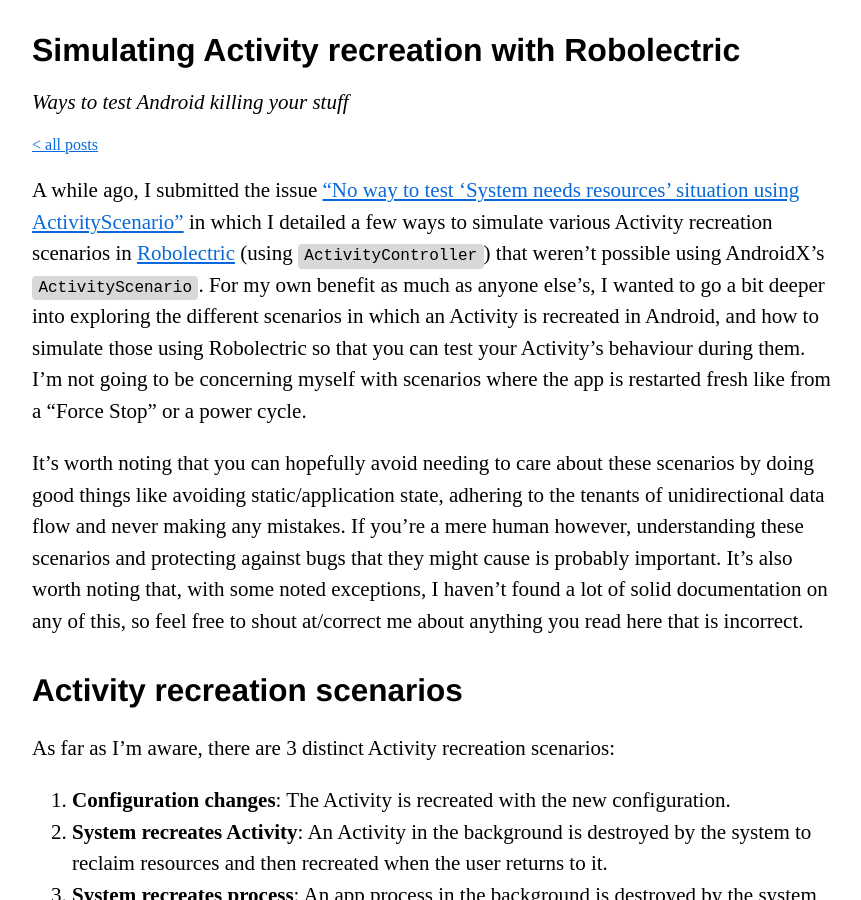
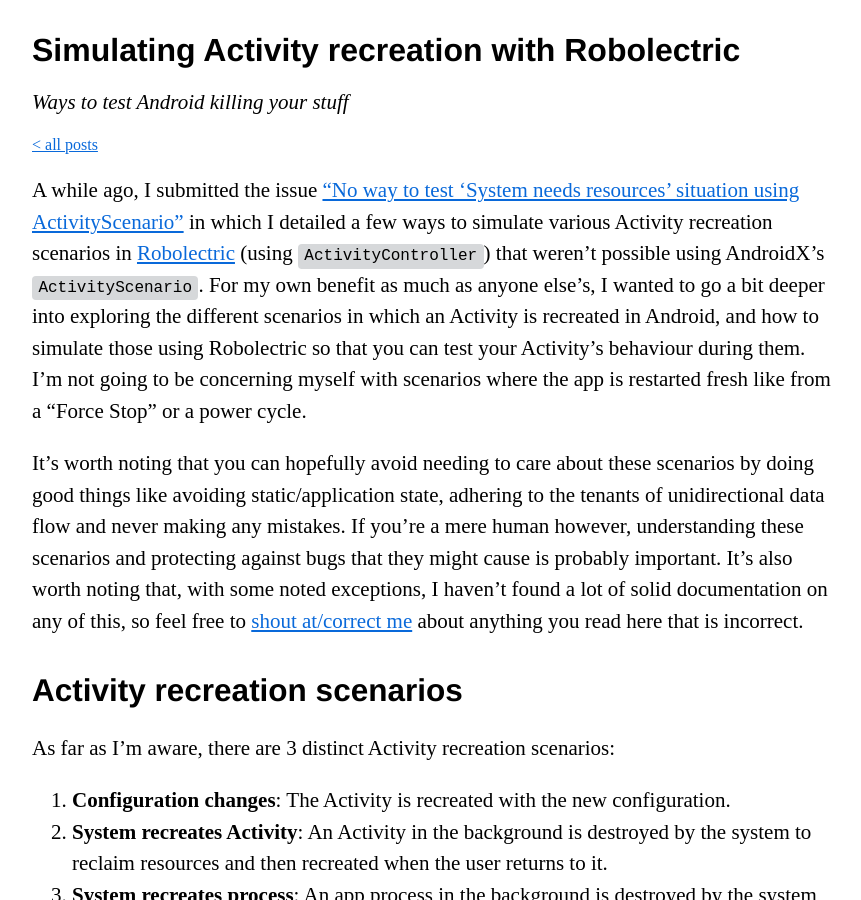
Before and after one commit to seadowg/seadowg.github.com, a Jekyll site: the page built from _posts/2023-08-14-simulating-activity-recreation-with-robolectric.md, in a window 1280 px wide and 900 px high. Shown: the whole window, without its empty margins (208-1069 px from the left). Built offline with Jekyll 4.4.1, drawn with Linux system fonts in a browser that asks for light colours; part of the change alters nothing that is shown.

Commit message:
Add contact link

```diff
--- a/_posts/2023-08-14-simulating-activity-recreation-with-robolectric.md
+++ b/_posts/2023-08-14-simulating-activity-recreation-with-robolectric.md
@@ -6,7 +6,7 @@ description: "Ways to test Android killing your stuff"
 
 A while ago, I submitted the issue ["No way to test 'System needs resources' situation using ActivityScenario"](https://github.com/android/android-test/issues/1825){:target="_blank"} in which I detailed a few ways to simulate various Activity recreation scenarios in [Robolectric](https://robolectric.org){:target="_blank"} (using `ActivityController`) that weren't possible using AndroidX's `ActivityScenario`. For my own benefit as much as anyone else's, I wanted to go a bit deeper into exploring the different scenarios in which an Activity is recreated in Android, and how to simulate those using Robolectric so that you can test your Activity's behaviour during them. I'm not going to be concerning myself with scenarios where the app is restarted fresh like from a "Force Stop" or a power cycle.
 
-It's worth noting that you can hopefully avoid needing to care about these scenarios by doing good things like avoiding static/application state, adhering to the tenants of unidirectional data flow and never making any mistakes. If you're a mere human however, understanding these scenarios and protecting against bugs that they might cause is probably important. It's also worth noting that, with some noted exceptions, I haven't found a lot of solid documentation on any of this, so feel free to shout at/correct me about anything you read here that is incorrect.
+It's worth noting that you can hopefully avoid needing to care about these scenarios by doing good things like avoiding static/application state, adhering to the tenants of unidirectional data flow and never making any mistakes. If you're a mere human however, understanding these scenarios and protecting against bugs that they might cause is probably important. It's also worth noting that, with some noted exceptions, I haven't found a lot of solid documentation on any of this, so feel free to <a href="mailto:callum@seadowg.com">shout at/correct me</a> about anything you read here that is incorrect.
 
 ## Activity recreation scenarios
 
```
